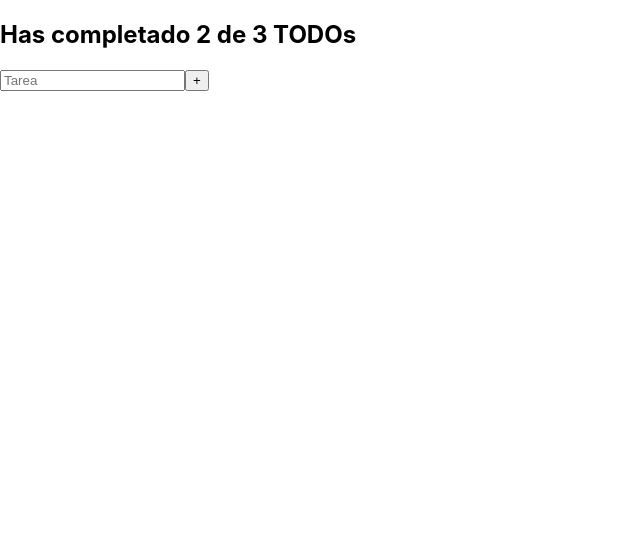
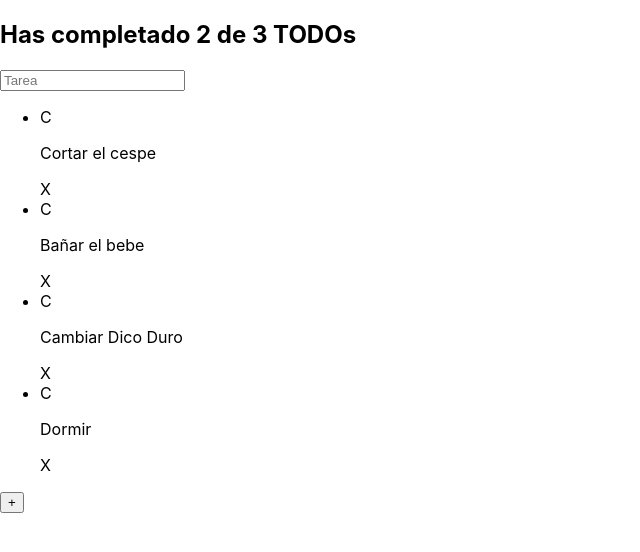
Before and after one commit to ing-jose-rafael/intro-react, a React (Create React App) app: page / in a window 1280 px wide. Shown: the top 552 px of the page, without its empty margins (0-640 px from the left). Built offline with nearby package versions, Linux system fonts and the light colour scheme.

Commit message:
componentes CreateTodoButton, TodoList, TodoItems

```diff
--- a/src/App.js
+++ b/src/App.js
@@ -4,11 +4,15 @@
 import React from "react";
 import { TodoCounter } from "./TodoCounter";
 import { TodoSearch } from './TodoSearch';
+import { CreateTodoButton } from './CreateTodoButton';
+import { TodoList } from './TodoList';
+import { TodoItem } from './TodoItem';
 
 const todos = [
   {text:'Cortar el cespe', completed:false},
   {text:'Bañar el bebe', completed:false},
   {text:'Cambiar Dico Duro', completed:false},
+  {text:'Dormir', completed:false},
 ]
 function App() {
   return (
@@ -19,14 +23,14 @@
       {<TodoSearch/>}
 
 
-      {/* {<TodoList>
+      {<TodoList>
         {todos.map(todo => (
-          <TodoItem/>
+          <TodoItem key={todo.text} text={todo.text}/>
         ))}
-      </TodoList>} */}
+      </TodoList>}
 
-      {/* {<CreateTodoButton/>} */}
-      <button>+</button>
+      {<CreateTodoButton/>}
+
     </React.Fragment>
 
   );
--- /dev/null
+++ b/src/CreateTodoButton.js
@@ -0,0 +1,9 @@
+import React from "react";
+
+function CreateTodoButton(){
+    return (
+        <button>+</button>
+    );
+}
+
+export { CreateTodoButton }
--- /dev/null
+++ b/src/TodoItem.js
@@ -0,0 +1,13 @@
+import React from "react";
+
+function TodoItem(params) {
+    return (
+        <li>
+            <span>C</span>
+            <p>{params.text}</p>
+            <span>X</span>
+        </li>
+    );
+}
+
+export { TodoItem }
--- /dev/null
+++ b/src/TodoList.js
@@ -0,0 +1,13 @@
+import React from "react";
+
+function TodoList(props){
+    return (
+        <section>
+            <ul>
+                {props.children}
+            </ul>
+        </section>
+    )
+}
+
+export {TodoList}
```
